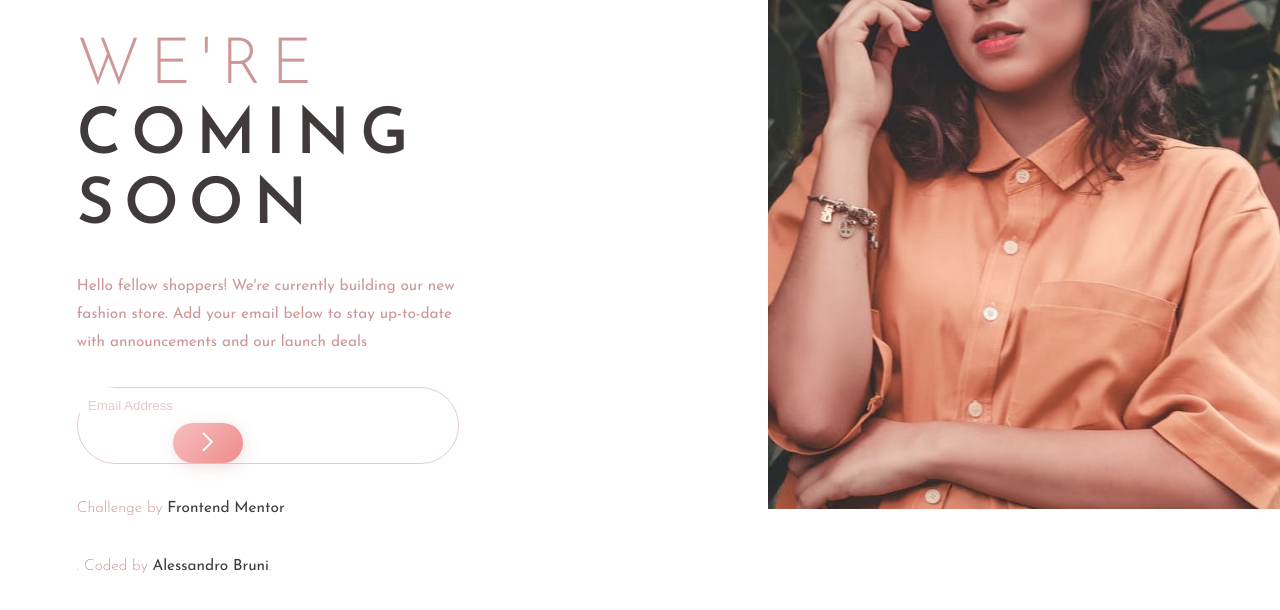
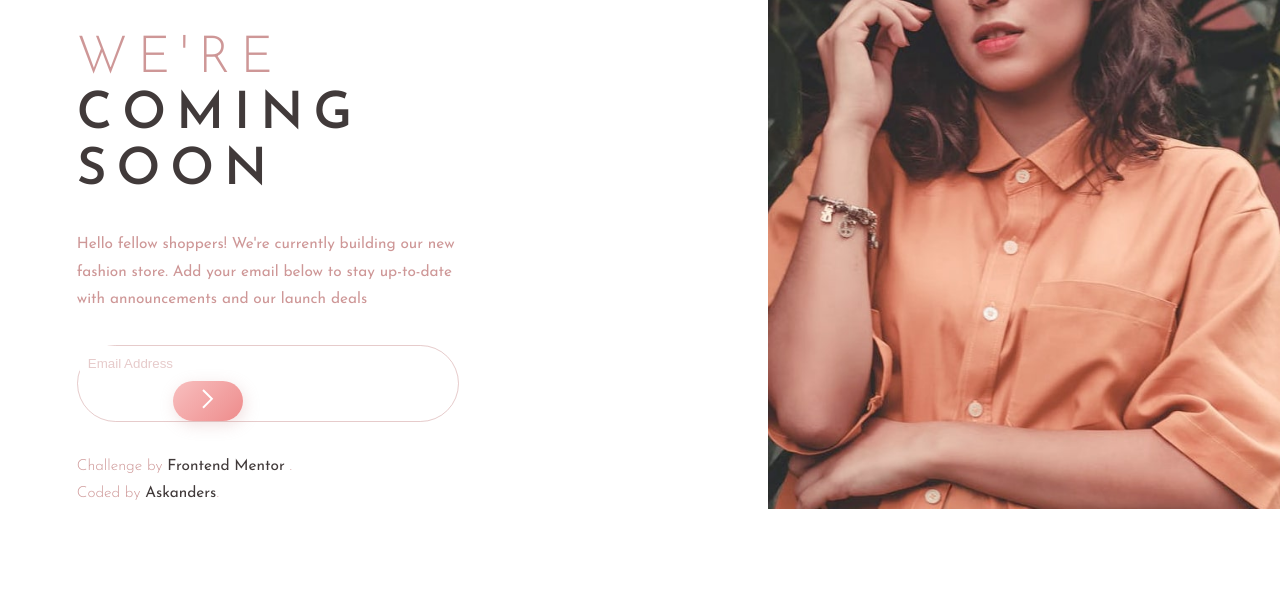
Before and after one commit to Askanders/Coming_Soon_Landing_Page, a plain HTML site: page index.html in a window 1280 px wide. Shown: the part 162-772 px from the top of the page. Drawn offline with Linux system fonts and the light colour scheme.

Commit message:
Finish static design

```diff
--- a/index.html
+++ b/index.html
@@ -34,7 +34,7 @@
       />
 
       <h1 class="body-mobile">
-        <span>WE'RE</span>
+        <span>WE'RE</span><br />
         COMING <br />
         SOON
       </h1>
@@ -67,11 +67,9 @@
         <p class="attribution body-mobile">
           Challenge by
           <a href="https://www.frontendmentor.io?ref=challenge" target="_blank">
-            Frontend Mentor
-          </a>
-        </p>
-        <p class="attribution body-mobile">
-          . Coded by <a href="#">Alessandro Bruni</a>.
+            Frontend Mentor </a
+          >. <br />
+          Coded by <a href="#">Askanders</a>.
         </p>
       </footer>
     </div>
--- a/style/style.css
+++ b/style/style.css
@@ -155,8 +155,8 @@ footer {
   h1.body-mobile {
     margin: 5% 0;
     text-align: left;
-    font-size: 5vw;
     font-weight: var(--bold);
+    font-size: 4vw;
     line-height: 1.1;
     letter-spacing: 10px;
     color: var(--dark-grayish-red);
```
